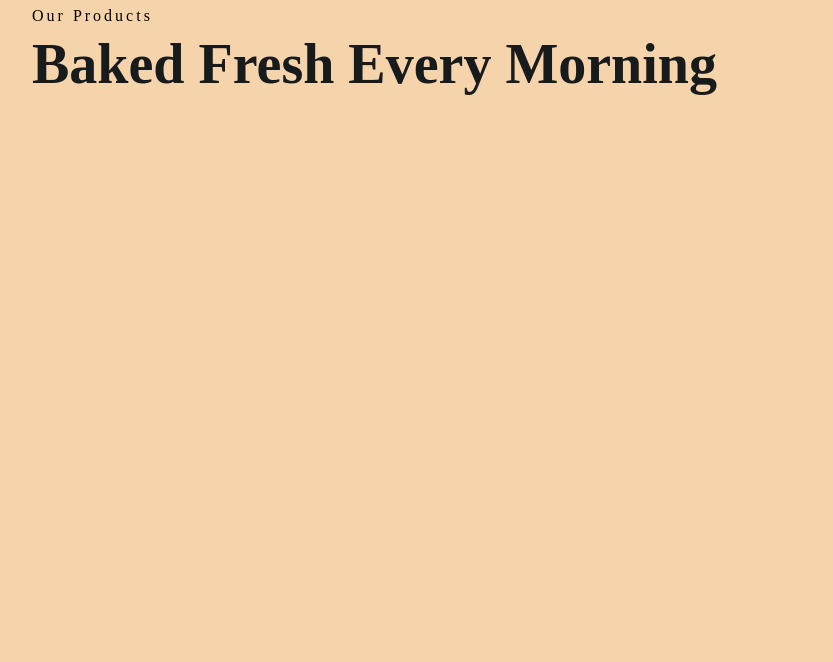
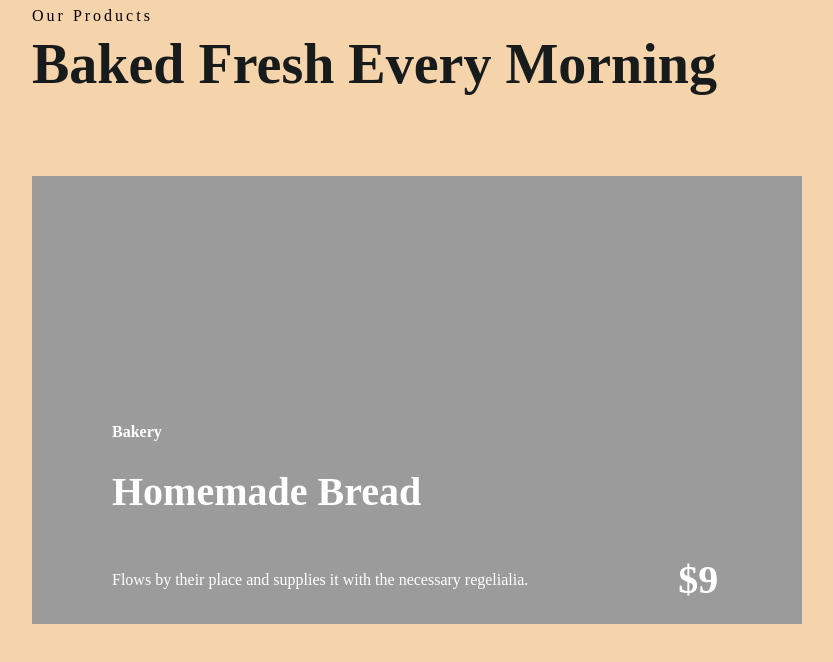
Before and after one commit to GiorgiKemashvili/davaleba-6, a plain HTML site: page index.html in a window 1280 px wide. Shown: the whole page, without its empty margins (103-936 px from the left). Drawn offline with Linux system fonts and the light colour scheme.

Commit message:
Added first box

```diff
--- a/index.html
+++ b/index.html
@@ -10,5 +10,19 @@
     <div class="content">
         <p class="small-caption">Our Products</p>
         <h1>Baked Fresh Every Morning</h1>
+    </div>
+    <div class="content-container">
+    <div class="big-box">
+    <div class="content2">
+      <h5 class="title1">Bakery</h5>
+      <h2 class="title2">Homemade Bread</h2>
+      <div class="title3-container">
+      <h6 class="title3">
+        Flows by their place and supplies it with the necessary regelialia.
+      </h6>
+      <p class="price">$9</p>
+      </div>
+    </div>
+    </div>
 </body>
 </html>
--- a/styles.css
+++ b/styles.css
@@ -23,3 +23,50 @@
   body {
     background-color: #f5d3ab;
   }
+  .big-box {
+    width: 770px;
+    height: 448px;
+    background-color: #9b9b9b;
+    margin-left: 135px;
+    color: #ffffff;
+    margin-top: 80px;
+    padding-top: 240px;
+    padding-left: 80px;
+  }
+
+  .title3-container {
+    display: flex;
+    align-items: center;
+  }
+  .title1 {
+    font-family: Oswald;
+    font-size: 16px;
+    line-height: 32px;
+    width: 62px;
+    margin-bottom: 20px;
+  }
+
+  .title2 {
+    font-size: 40px;
+    font-weight: 700;
+    line-height: 48px;
+    margin-bottom: 40px;
+  }
+
+  .title3 {
+    font-family: DM Sans;
+    font-size: 16px;
+    font-weight: 400;
+    margin-bottom: 20px;
+    margin-right: 150px;
+  }
+  .price {
+    font-size: 40px;
+    line-height: 48px;
+    font-weight: 700;
+    margin-bottom: 20px;
+  }
+  .content-container {
+    display: flex;
+    justify-content: flex-start;
+  }
```
